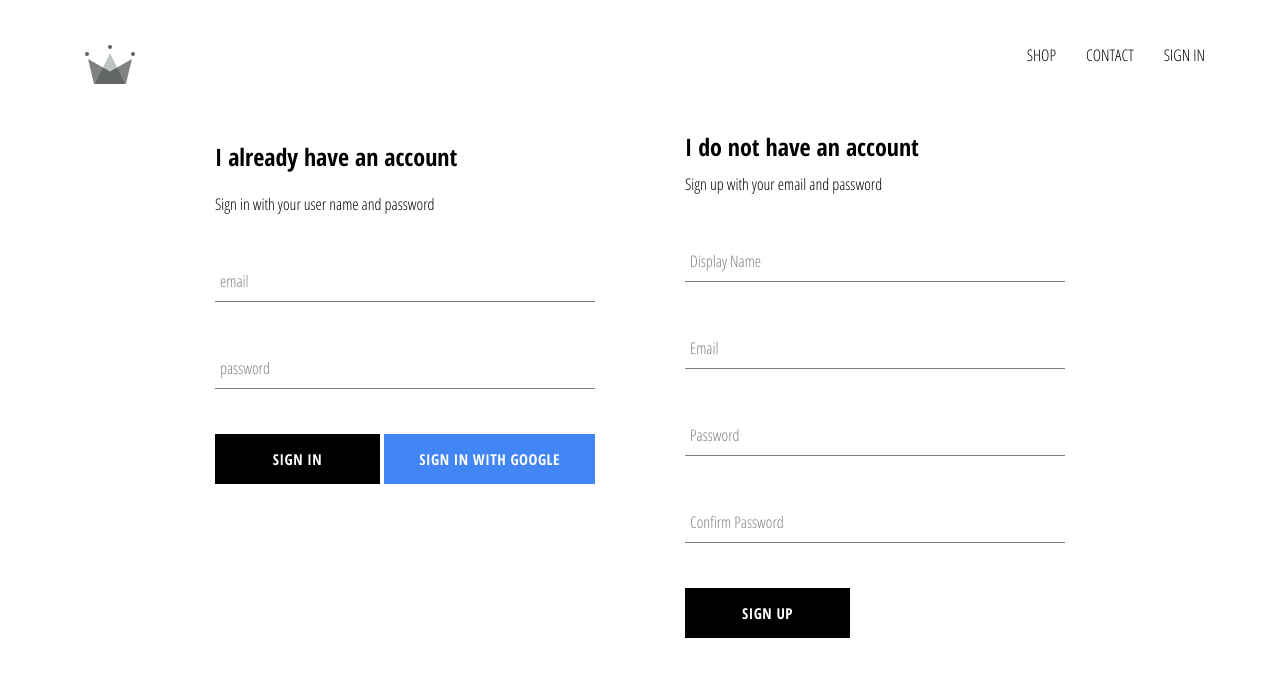
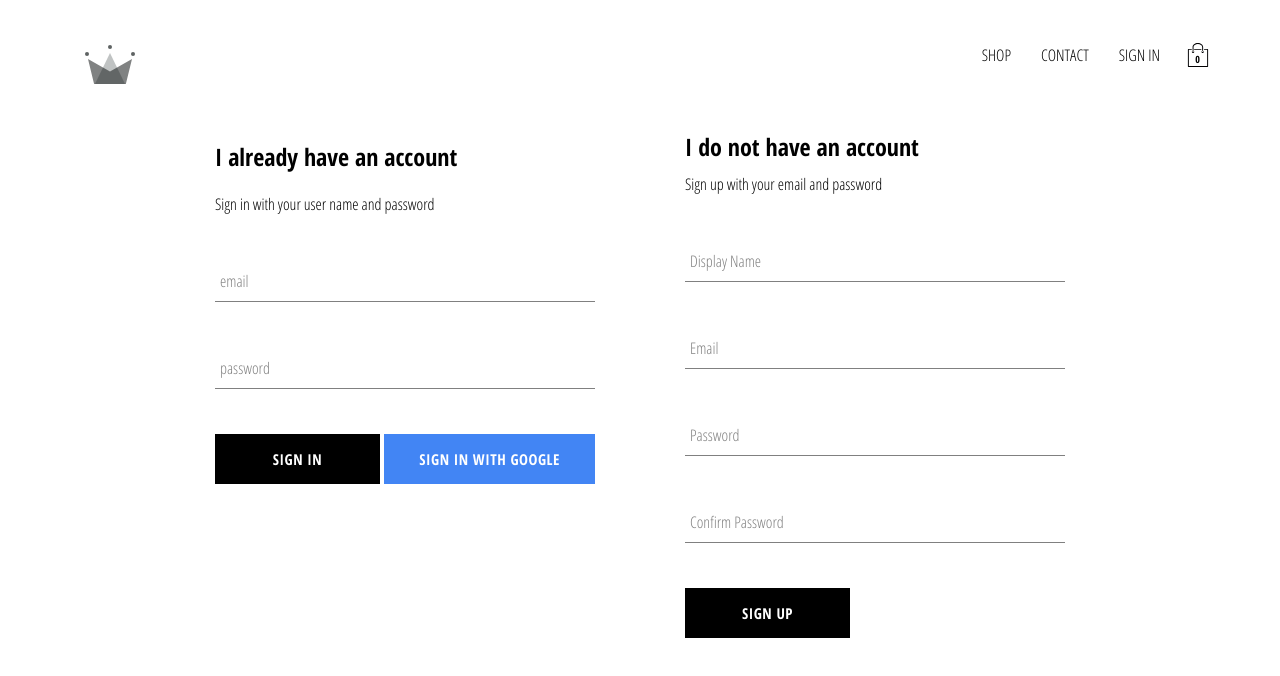
Before and after one commit to PeshwariNaan/crown-clothing, a React (Create React App) app: page /signin in a window 1280 px wide. Shown: the top 676 px of the page. Built offline with nearby package versions, Linux system fonts and the light colour scheme; no server answers.

Commit message:
Added cartIcon and CartDropdown components to our app

```diff
--- /dev/null
+++ b/src/components/cart-dropdown/cart-dropdown.component.jsx
@@ -0,0 +1,12 @@
+import React from 'react';
+import CustomButton from '../custum-button/custom-button.component';
+import './cart-dropdown.styles.scss';
+
+const CartDropdown = () => (
+    <div className='cart-dropdown'>
+<div className='cart-items' />
+<CustomButton>GO TO CHECKOUT</CustomButton>
+    </div>
+)
+
+export default CartDropdown;
--- /dev/null
+++ b/src/components/cart-dropdown/cart-dropdown.styles.scss
@@ -0,0 +1,24 @@
+.cart-dropdown {
+  position: absolute;
+  width: 240px;
+  height: 340px;
+  display: flex;
+  flex-direction: column;
+  padding: 20px;
+  border: 1px solid black;
+  background-color: white;
+  top: 90px;
+  right: 40px;
+  z-index: 5;
+
+  .cart-items {
+    height: 240px;
+    display: flex;
+    flex-direction: column;
+    overflow: scroll;
+  }
+
+  button {
+    margin-top: auto;
+  }
+}
--- /dev/null
+++ b/src/components/cart-icon/cart-icon.component.jsx
@@ -0,0 +1,23 @@
+import React from 'react';
+import { connect } from 'react-redux';
+
+import { toggleCartHidden } from '../../redux/cart/cart.actions'
+
+import { ReactComponent as ShoppingIcon } from '../../assets/shopping-bag.svg';
+
+
+import './cart-icon.styles.scss';
+
+const CartIcon = ({ toggleCartHidden }) => (
+    <div className='cart-icon' onClick={toggleCartHidden}>
+    <ShoppingIcon className='shopping-icon' />
+    <span className='item-count'>0 </span>
+
+    </div>
+);
+
+const mapDispatchToProps = dispatch => ({
+    toggleCartHidden: () => dispatch(toggleCartHidden())
+});
+
+export default connect(null, mapDispatchToProps)(CartIcon);
--- /dev/null
+++ b/src/components/cart-icon/cart-icon.styles.scss
@@ -0,0 +1,21 @@
+.cart-icon {
+  width: 45px;
+  height: 45px;
+  position: relative;
+  display: flex;
+  align-items: center;
+  justify-content: center;
+  cursor: pointer;
+
+  .shopping-icon {
+    width: 24px;
+    height: 24px;
+  }
+
+  .item-count {
+    position: absolute;
+    font-size: 10px;
+    font-weight: bold;
+    bottom: 12px;
+  }
+}
--- a/src/components/header/header.component.jsx
+++ b/src/components/header/header.component.jsx
@@ -2,36 +2,54 @@
 import {Link} from 'react-router-dom';
 import {auth} from '../../firebase/firebase.utils';
 import { connect } from 'react-redux'; //This is a higher order components that allows us to have access to things related to redux
+import CartIcon from '../cart-icon/cart-icon.component';
+import CartDropdown from '../cart-dropdown/cart-dropdown.component';
 
 import { ReactComponent as Logo} from '../../assets/crown.svg';
 
 import './header.styles.scss';
 
-const Header = ( {currentUser}) => ( //The 'currentUser' is coming from our reducer via { connect }
-    <div className='header'>
-    <Link className='logo-container' to='/'>
-        <Logo className='log' />
+const Header = (
+  { currentUser, hidden } //The 'currentUser' is coming from our reducer via { connect }
+) => (
+  <div className="header">
+    <Link className="logo-container" to="/">
+      <Logo className="log" />
     </Link>
-    <div className='options'>
-        <Link className='option' to='/shop'>
+    <div className="options">
+      <Link className="option" to="/shop">
         SHOP
       </Link>
-        <Link className='option' to='/shop'>
+      <Link className="option" to="/shop">
         CONTACT
       </Link>
-        {  //Here we are checking if the user is signed in - if there is an object associated with the 'currentUser' then the expression will be true and we will go to the div - If false we go to the Link - This is a dynamic way to change the sign in / sign out tab on the header
+      {
+        //Here we are checking if the user is signed in - if there is an object associated with the 'currentUser' then the expression will be true and we will go to the div - If false we go to the Link - This is a dynamic way to change the sign in / sign out tab on the header
         currentUser ? (
-            <div className='option' onClick={() => auth.signOut()}> SIGN OUT </div>)
-            : (
-            <Link className='option' to='/signin'> SIGN IN</Link>)
+          <div className="option" onClick={() => auth.signOut()}>
+            {" "}
+            SIGN OUT{" "}
+          </div>
+        ) : (
+          <Link className="option" to="/signin">
+            {" "}
+            SIGN IN
+          </Link>
+        )
       }
+      <CartIcon />
     </div>
+    {
+      hidden ? null :
+      <CartDropdown />
+    }
 
   </div>
 );
 
-const mapStateToProps = state => ({ //The 'state' being passed here is the top level rootReducer
-    currentUser: state.user.currentUser
+const mapStateToProps = ({user: {currentUser}, cart: {hidden}}) => ({ //The 'state' being passed here is the top level rootReducer
+    currentUser,
+    hidden
 });
 
 export default connect(mapStateToProps)(Header);
--- a/src/components/header/header.styles.scss
+++ b/src/components/header/header.styles.scss
@@ -18,6 +18,10 @@
     align-items: center;
     justify-content: flex-end;
 
+    &:hover {
+      cursor: pointer;
+    }
+
     .option {
       padding: 10px 15px;
     }
--- /dev/null
+++ b/src/redux/cart/cart.actions.js
@@ -0,0 +1,5 @@
+import {CartActionTypes} from './cart.types';
+
+export const toggleCartHidden = () => ({
+    type: CartActionTypes.TOGGLE_CART_HIDDEN
+});
--- /dev/null
+++ b/src/redux/cart/cart.reducer.js
@@ -0,0 +1,21 @@
+import {CartActionTypes} from './cart.types';
+
+
+
+const INITIAL_STATE = {
+    hidden: true
+};
+
+const cartReducer = (state = INITIAL_STATE, action) => {
+  switch (action.type) {
+    case CartActionTypes.TOGGLE_CART_HIDDEN:
+      return {
+        ...state,
+        hidden: !state.hidden,
+      };
+    default:
+      return state;
+  }
+};
+
+export default cartReducer;
--- /dev/null
+++ b/src/redux/cart/cart.types.js
@@ -0,0 +1,3 @@
+export const CartActionTypes = {
+    TOGGLE_CART_HIDDEN: 'TOGGLE_CART_HIDDEN'
+};
--- a/src/redux/root-reducer.js
+++ b/src/redux/root-reducer.js
@@ -1,7 +1,9 @@
 import {combineReducers} from 'redux';
 
 import userReducer from './user/user.reducer';
+import cartReducer from './cart/cart.reducer';
 
  export default combineReducers({
-     user: userReducer
+     user: userReducer,
+     cart: cartReducer
  });
```
Also changed, not shown: src/assets/shopping-bag.svg (added). Lines whose indentation alone changed are shown as unchanged.
